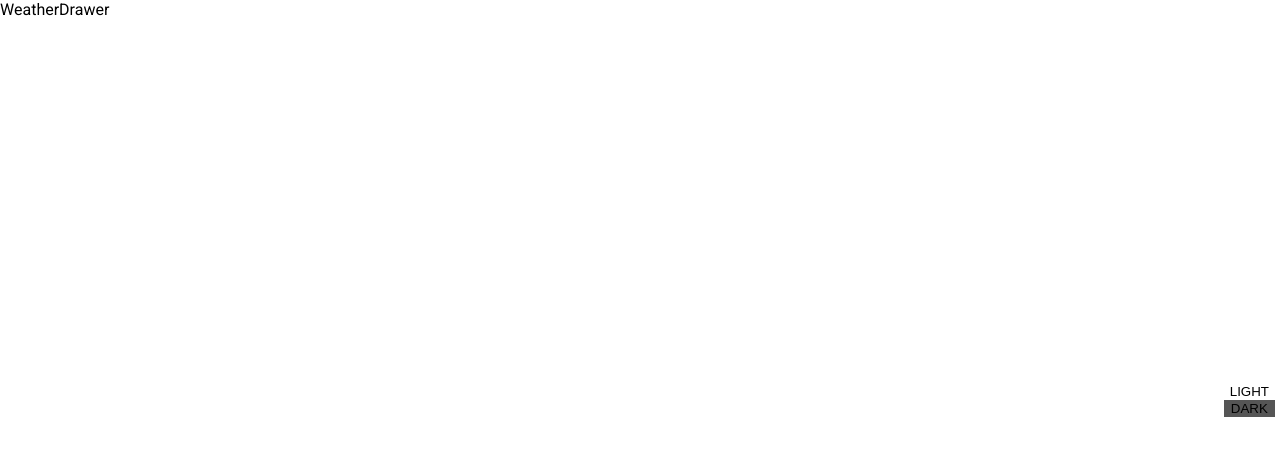
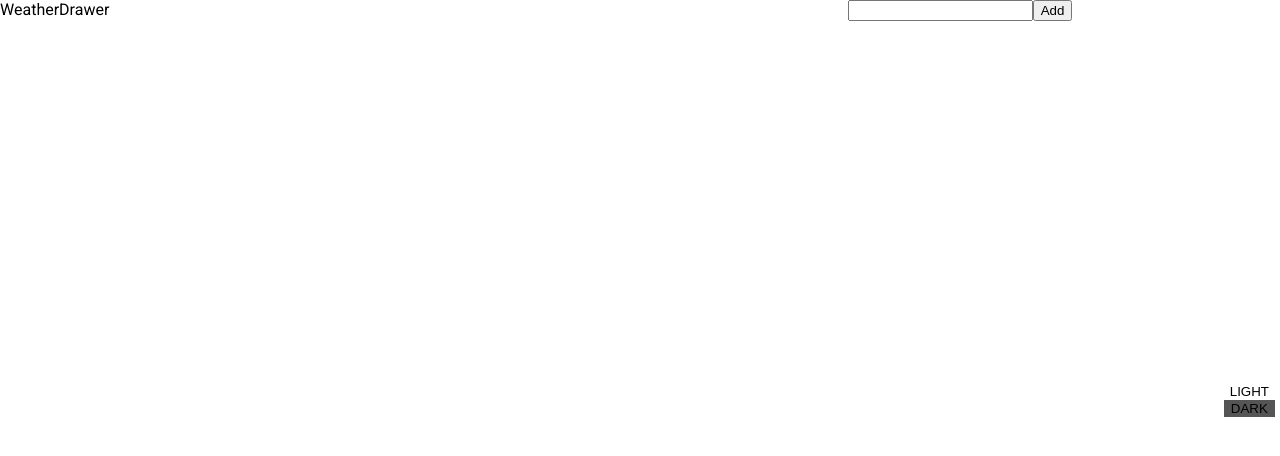
Before and after one commit to maniekpl00/todo-weather-app, a React app: page / in a window 1280 px wide. Shown: the top 456 px of the page. Built offline with nearby package versions, Linux system fonts and the light colour scheme.

Commit message:
Implement form for adding task

```diff
--- /dev/null
+++ b/src/components/Task/Task.jsx
@@ -0,0 +1,15 @@
+import React from 'react';
+import { StyledTask } from './Task.styles';
+import TaskAddFormHandler from '../../containers/TaskAddFormHandler/TaskAddFormHandler';
+import TaskList from './TaskList/TaskList';
+
+const Task = ({ tasks }) => {
+  return (
+    <StyledTask>
+      <TaskAddFormHandler />
+      <TaskList tasks={tasks} />
+    </StyledTask>
+  );
+};
+
+export default Task;
--- a/src/components/TaskList/TaskList.styles.js
+++ b/src/components/Task/Task.styles.js
@@ -1,10 +1,10 @@
 import styled from 'styled-components';
 
-export const StyledTaskList = styled.section`
+export const StyledTask = styled.section`
   flex-basis: 50%;
   display: flex;
   flex-direction: column;
   align-items: center;
   height: 100%;
   background-color: ${props => props.theme.taskBackgroundColor};
-`;
+`
--- /dev/null
+++ b/src/components/Task/TaskAddForm/TaskAddForm.jsx
@@ -0,0 +1,11 @@
+import React from 'react';
+import { StyledTaskAddForm } from './TaskAddForm.styles';
+
+const TaskAddForm = ({ task, changed, submitted }) => (
+  <StyledTaskAddForm onSubmit={submitted}>
+    <input type="text" name="name" value={task.name} onChange={changed} />
+    <button type="submit">Add</button>
+  </StyledTaskAddForm>
+);
+
+export default TaskAddForm;
--- /dev/null
+++ b/src/components/Task/TaskAddForm/TaskAddForm.styles.js
@@ -0,0 +1,4 @@
+import styled from 'styled-components';
+
+export const StyledTaskAddForm = styled.form`
+`;
--- /dev/null
+++ b/src/components/Task/TaskList/TaskItem/TaskItem.jsx
@@ -0,0 +1,12 @@
+import React from 'react';
+import { StyledTaskItem } from './TaskItem.styles';
+
+const TaskItem = ({item}) => {
+  return (
+    <StyledTaskItem>
+      {item.name}
+    </StyledTaskItem>
+  )
+};
+
+export default TaskItem;
--- /dev/null
+++ b/src/components/Task/TaskList/TaskItem/TaskItem.styles.js
@@ -0,0 +1,5 @@
+import styled from 'styled-components';
+
+export const StyledTaskItem = styled.li`
+
+`;
--- /dev/null
+++ b/src/components/Task/TaskList/TaskList.jsx
@@ -0,0 +1,16 @@
+import React from 'react';
+import uuid from 'uuid';
+import { StyledTaskList, List } from './TaskList.styles';
+import TaskItem from './TaskItem/TaskItem';
+
+const TaskList = props => {
+  const tasks = props.tasks.map(task => <TaskItem key={task.id} item={task} />);
+
+  return (
+    <StyledTaskList>
+      <List>{tasks}</List>
+    </StyledTaskList>
+  );
+};
+
+export default TaskList;
--- /dev/null
+++ b/src/components/Task/TaskList/TaskList.styles.js
@@ -0,0 +1,9 @@
+import styled from 'styled-components';
+
+export const StyledTaskList = styled.div`
+
+`;
+
+export const List = styled.ul`
+  list-style: none;
+`
--- a/src/components/TaskList/TaskList.jsx
+++ /dev/null
@@ -1,11 +0,0 @@
-import React from 'react';
-import uuid from 'uuid';
-import {StyledTaskList} from './TaskList.styles';
-
-const TaskList = (props) => (
-  <StyledTaskList>
-    {props.tasks.map(task => <div key={uuid.v4()}>Task</div>)}
-  </StyledTaskList>
-);
-
-export default TaskList;
--- /dev/null
+++ b/src/containers/TaskAddFormHandler/TaskAddFormHandler.jsx
@@ -0,0 +1,44 @@
+import React, { PureComponent } from 'react';
+import { connect } from 'react-redux';
+import uuid from 'uuid';
+import * as taskActions from '../../store/actions/taskActions';
+import TaskAddForm from '../../components/Task/TaskAddForm/TaskAddForm';
+
+class TaskAddFormHandler extends PureComponent {
+  state = {
+    task: {
+      name: ''
+    }
+  };
+
+  inputChangehandler = event => {
+    this.setState({
+      task: {
+        [event.target.name]: event.target.value
+      }
+    });
+  };
+
+  addTaskSubmitHandler = event => {
+    event.preventDefault();
+    const task = {
+      id: uuid.v4(),
+      ...this.state.task
+    };
+    this.props.addTask(task);
+  };
+
+  render() {
+    const { task } = this.state;
+    return <TaskAddForm task={task} changed={this.inputChangehandler} submitted={this.addTaskSubmitHandler} />;
+  }
+}
+
+const mapDispatchToProps = {
+  addTask: taskActions.addTask
+};
+
+export default connect(
+  null,
+  mapDispatchToProps
+)(TaskAddFormHandler);
--- a/src/containers/TaskListContainer/TaskListContainer.jsx
+++ b/src/containers/TaskContainer/TaskContainer.jsx
@@ -1,16 +1,16 @@
 import React, { Component } from 'react';
 import { connect } from 'react-redux';
 import * as taskActions from '../../store/actions/taskActions';
-import TaskList from '../../components/TaskList/TaskList';
+import Task from '../../components/Task/Task';
 
-class TaskListContainer extends Component {
+class TaskContainer extends Component {
   componentDidMount() {
     this.props.loadTasks();
   }
 
   render() {
     const { tasks } = this.props;
-    return <TaskList tasks={tasks} />;
+    return <Task tasks={tasks} />;
   }
 }
 
@@ -25,4 +25,4 @@ const mapDispatchToProps = {
 export default connect(
   mapStateToProps,
   mapDispatchToProps
-)(TaskListContainer);
+)(TaskContainer);
--- a/src/pages/MainPage/MainPage.jsx
+++ b/src/pages/MainPage/MainPage.jsx
@@ -1,13 +1,13 @@
 import React from 'react';
 import PageLayout from '../../layouts/PageLayout/PageLayout';
 import WeatherContainer from '../../containers/WeatherContainer/WeatherContainer';
-import TaskListContainer from '../../containers/TaskListContainer/TaskListContainer';
+import TaskContainer from '../../containers/TaskContainer/TaskContainer';
 
 const MainPage = () => {
   return (
     <PageLayout>
       <WeatherContainer />
-      <TaskListContainer />
+      <TaskContainer />
     </PageLayout>
   );
 };
```
